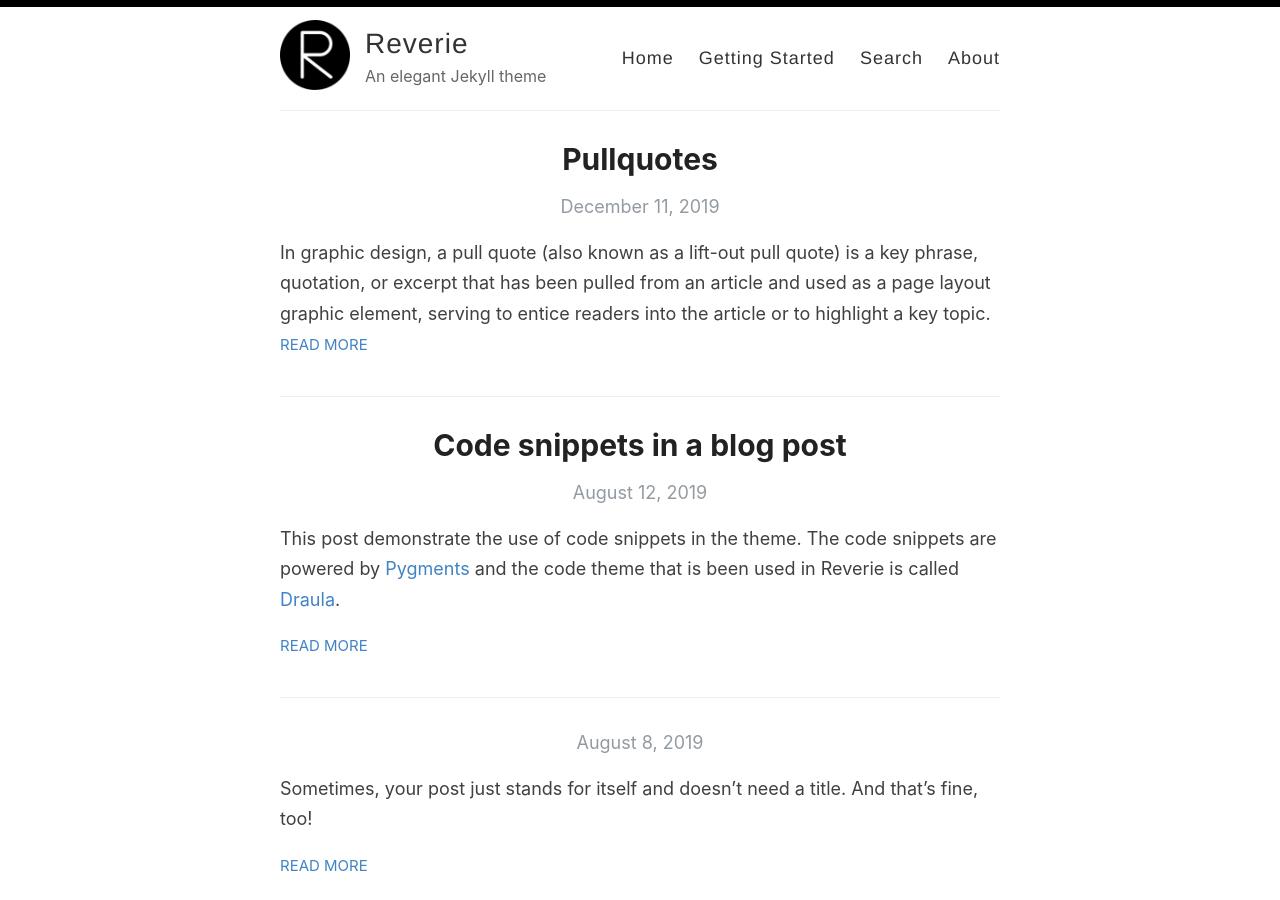
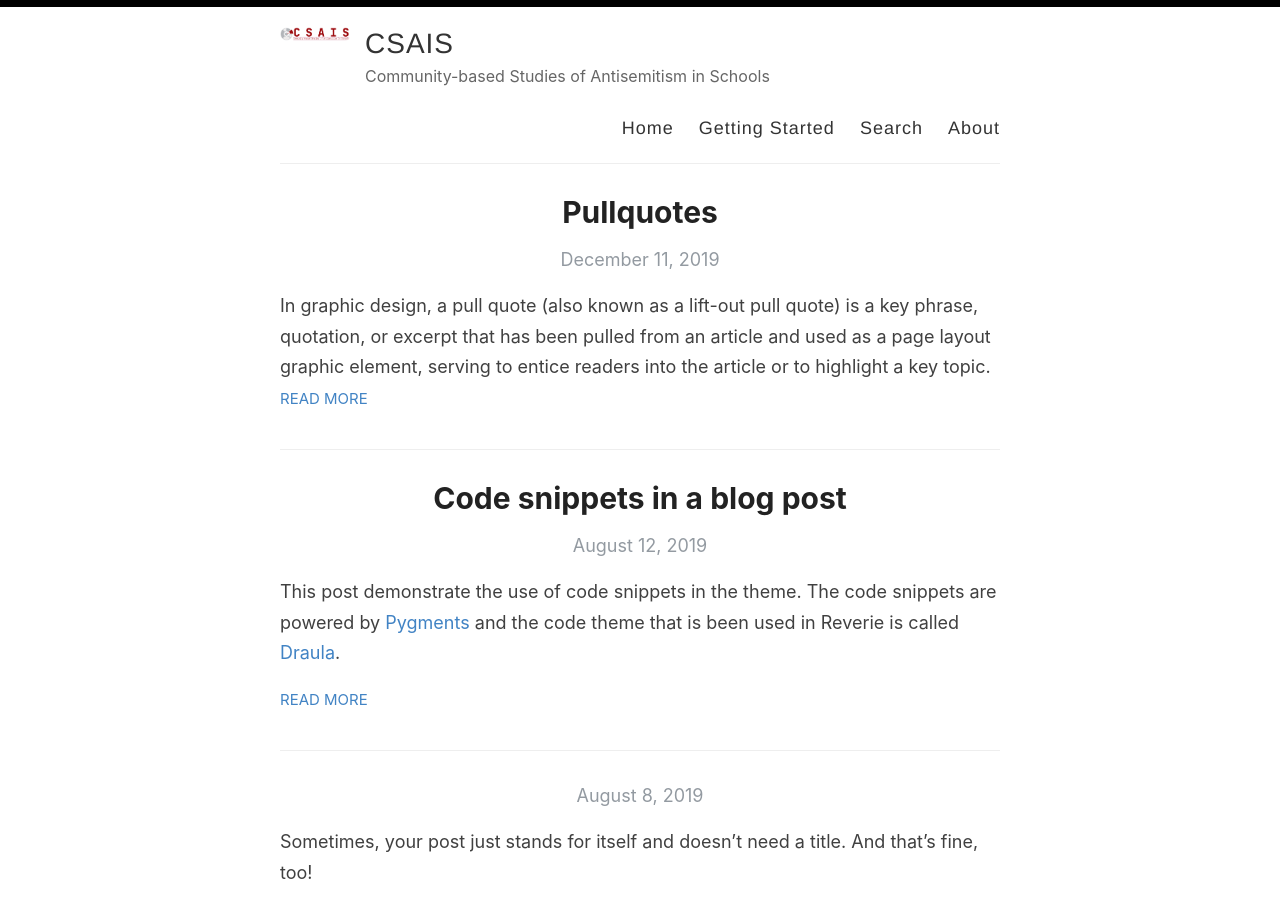
Before and after one commit to jeremyfprice/csais, a Jekyll site: the page built from index.html, in a window 1280 px wide and 900 px high. Built offline with Jekyll 4.4.1, drawn with Linux system fonts in a browser that asks for light colours; the list of posts is cut into pages by our own code.

Commit message:
trying again to get website set up

```diff
--- a/_config.yml
+++ b/_config.yml
@@ -3,16 +3,16 @@
 #
 
 # Name of your site (displayed in the header)
-name: Reverie
+name: CSAIS
 
 # Name of the author
-author: Amit Merchant
+author: Jeremy Price
 
 # Short bio or description (displayed in the header)
-description: An elegant Jekyll theme
+description: Community-based Studies of Antisemitism in Schools
 
 # URL of your avatar or profile pic (you could use your GitHub profile pic)
-avatar: /images/reverie.png
+avatar: /images/csais_logo.png
 
 #
 # Flags below are optional
@@ -29,7 +29,7 @@ footer-links:
   linkedin:
   pinterest:
   rss: rss
-  twitter: amit_merchant
+  twitter:
   stackoverflow:
   youtube: # channel/<your_long_string> or user/<user-name>
   googleplus: # anything in your profile username that comes after plus.google.com/
@@ -41,7 +41,7 @@ footer-links:
 disqus:
 
 # Enter your Google Analytics web tracking code (e.g. UA-2110908-2) to activate tracking
-google_analytics: UA-43339302-11
+google_analytics:
 
 # For newer "GA4" analytics, use the following instead of the "UA" entry above
 #google_analytics_ga4: G-GABC1DEFG
```
Also changed, not shown: images/csais_logo.png (added).
